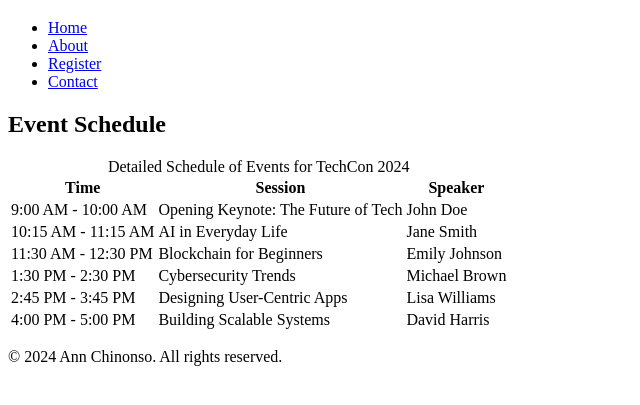
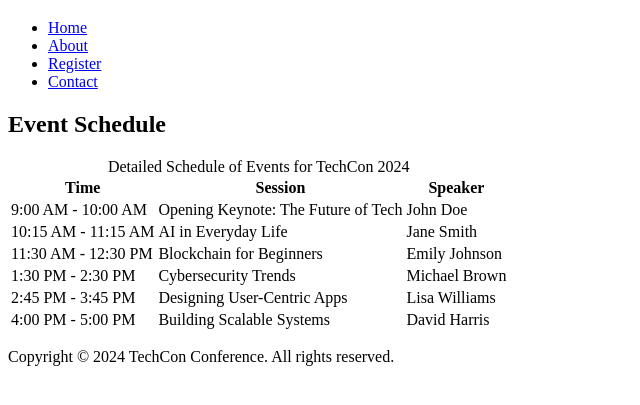
Before and after one commit to Annlarstic/TechCon_HTML, a plain HTML site: page techcon_website/schedule.html in a window 1280 px wide. Shown: the part 61-466 px from the top of the page, without its empty margins (0-640 px from the left). Drawn offline with Linux system fonts and the light colour scheme.

Commit message:
Fix footer consistency in schedule.html

```diff
--- a/techcon_website/schedule.html
+++ b/techcon_website/schedule.html
@@ -64,9 +64,10 @@
         </table>
     </main>
 
-    <footer>
-            <footer>
-        <p>&copy; 2024 Ann Chinonso. All rights reserved.</p>
-    </footer>
+<footer>
+    <p>Copyright © 2024 TechCon Conference. All rights reserved.</p>
+</footer>
+
+
 </body>
 </html>
```
